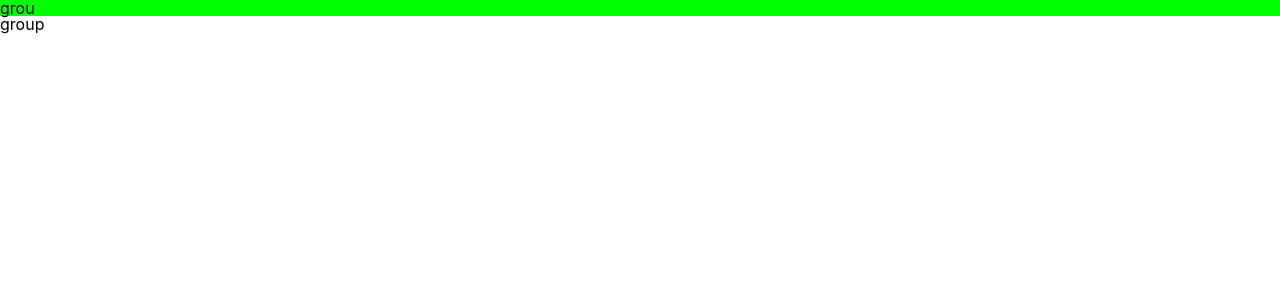
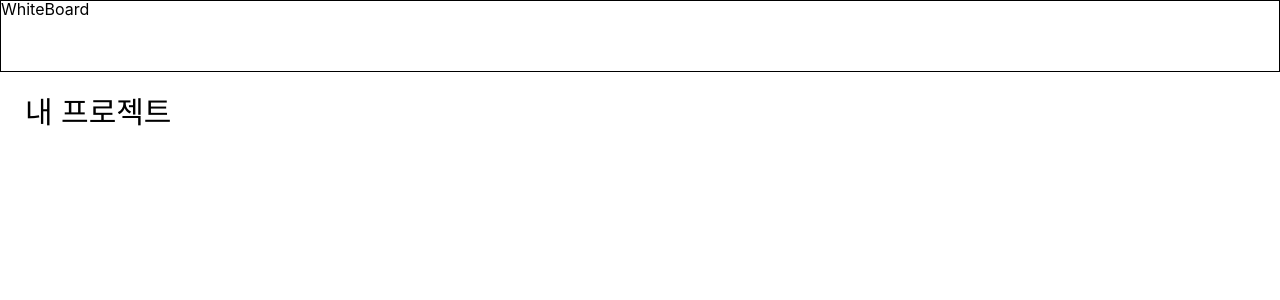
Before and after one commit to Recode-Team/frontend, a React (Create React App) app: page / in a window 1280 px wide. Shown: the top 300 px of the page. Built offline with nearby package versions, Linux system fonts and the light colour scheme.

Commit message:
feature: group create
리액트 모듈 오류 해결

```diff
--- a/package.json
+++ b/package.json
@@ -9,7 +9,7 @@
     "@testing-library/user-event": "^13.5.0",
     "react": "^18.2.0",
     "react-dom": "^18.2.0",
-    "react-scripts": "5.0.1",
+    "react-scripts": "^5.0.1",
     "web-vitals": "^2.1.4"
   },
   "scripts": {
--- a/public/index.html
+++ b/public/index.html
@@ -25,7 +25,9 @@
       Learn how to configure a non-root public URL by running `npm run build`.
     -->
     <title>Re;cord WhiteBoard</title>
+
     <link rel="stylesheet" href="https://cdn.jsdelivr.net/npm/reset-css@5.0.1/reset.min.css">
+
   </head>
   <body>
     <noscript>You need to enable JavaScript to run this app.</noscript>
--- a/src/groupCreate/index.js
+++ b/src/groupCreate/index.js
@@ -7,11 +7,17 @@ const Group = () => {
     return(
         <div>
             <div className={gStyle.head}>
-                grou
+                WhiteBoard
             </div>
             <div>
-                group
+                <h1 className={gStyle.myPJ}>내 프로젝트</h1>
+                <div>
+                    <div></div>
+                    <div></div>
+                    <div></div>
+                </div>
             </div>
+
         </div>
     )
 }
--- a/src/groupCreate/style.js
+++ b/src/groupCreate/style.js
@@ -2,10 +2,15 @@ import { makeStyles } from "@material-ui/core";
 
 const groupStyle = makeStyles((theme)=>({
     head:{
-        height: '50%',
-        background: '#00FF00'
+        height: '70px',
+        background: 'FFFFFF',
+        border:'1px solid #000000'
+    },
+
+    myPJ:{
+        fontSize:'30px',
+        margin:'25px',
     }
-
-  }))
+}))
 
   export default groupStyle
```
Also changed, not shown: 1 other file (tests, documents, lock files or other folders).
